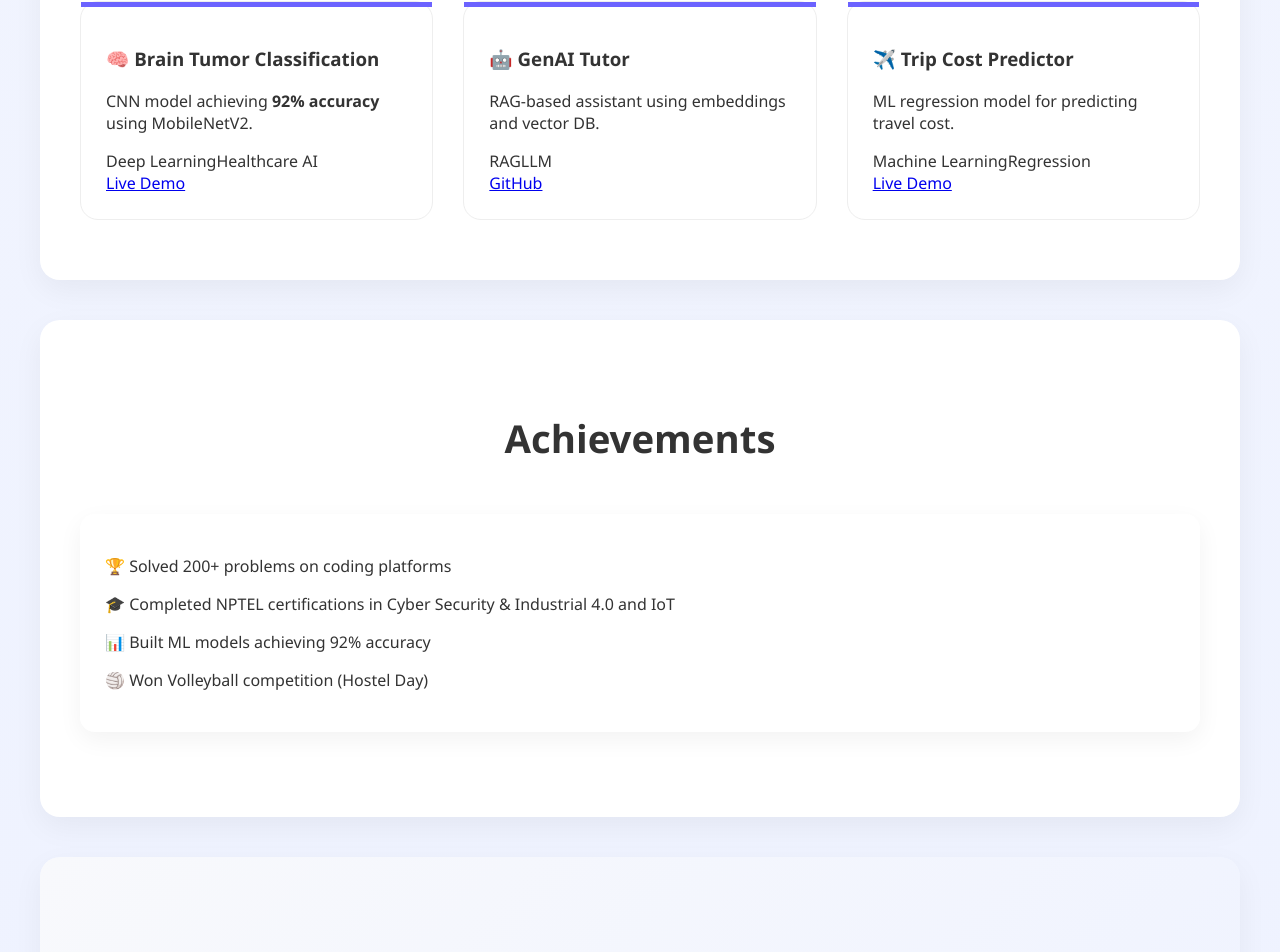
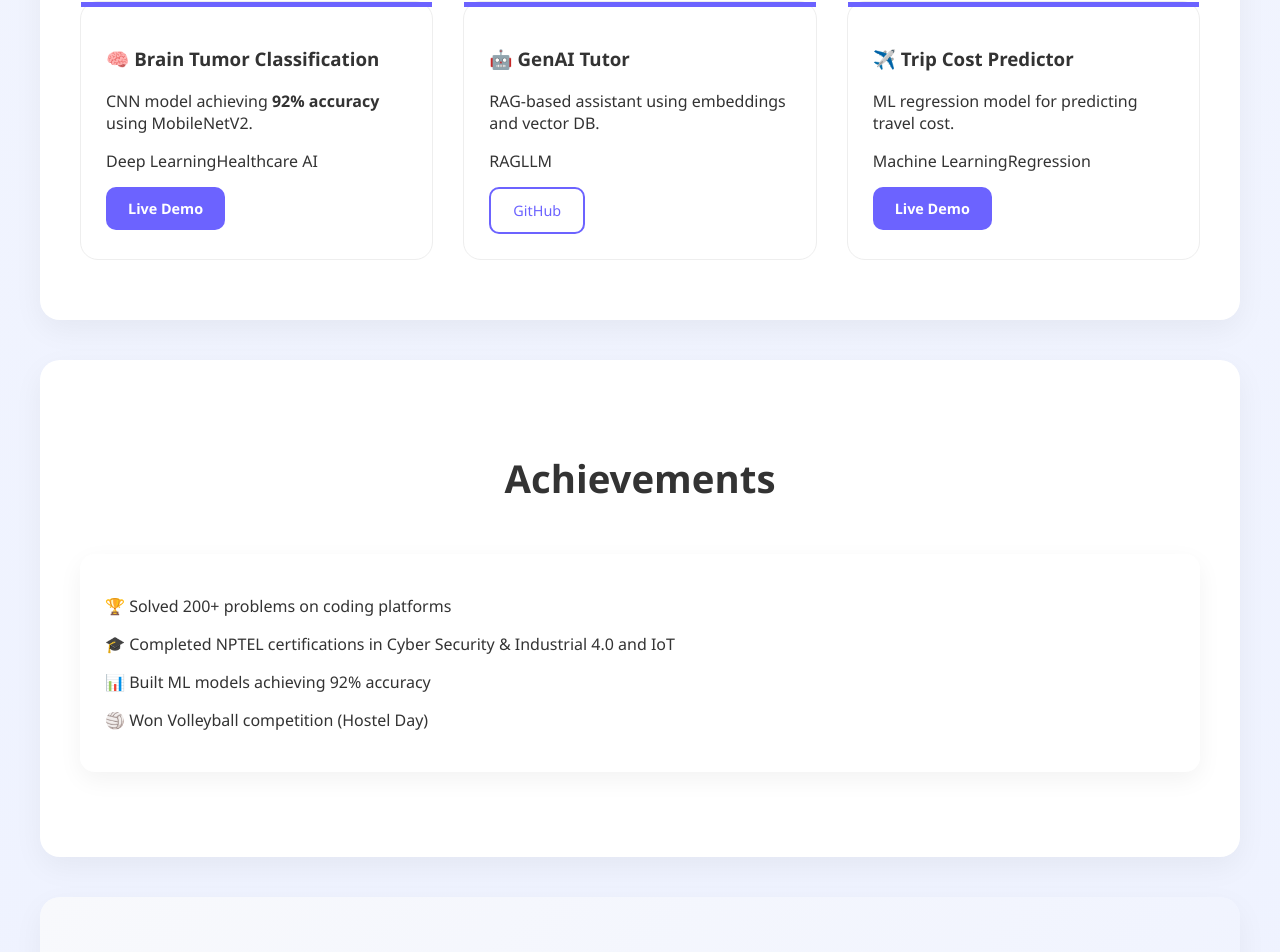
Before and after one commit to Kaviya-Balamurugan/portfolio, a React (Create React App) app: page / in a window 1280 px wide. Shown: the part 4485-5437 px from the top of the page. Built offline with nearby package versions, Linux system fonts and the light colour scheme.

Commit message:
Added premium animation UI

```diff
--- a/public/index.html
+++ b/public/index.html
@@ -2,7 +2,6 @@
 <html lang="en">
   <head>
     <meta charset="utf-8" />
-    <link rel="icon" href="%PUBLIC_URL%/favicon.ico" />
     <meta name="viewport" content="width=device-width, initial-scale=1" />
     <meta name="theme-color" content="#000000" />
     <meta
--- a/src/App.css
+++ b/src/App.css
@@ -185,6 +185,21 @@ h2 {
   display: grid;
   grid-template-columns: repeat(auto-fit, minmax(320px, 1fr));
   gap: 30px;
+}
+.project-links {
+  margin-top: 15px;
+  display: flex;
+  gap: 10px;
+}
+
+.project-links a {
+  text-decoration: none;
+  font-size: 0.9rem;
+}
+
+/* Optional hover polish */
+.project-links a:hover {
+  transform: translateY(-2px);
 }
 
 .project-card {
--- a/src/components/Projects.js
+++ b/src/components/Projects.js
@@ -9,12 +9,21 @@ function Projects() {
         <div className="project-card">
           <h3>🧠 Brain Tumor Classification</h3>
           <p>CNN model achieving <b>92% accuracy</b> using MobileNetV2.</p>
+
           <div className="tags">
             <span>Deep Learning</span>
             <span>Healthcare AI</span>
           </div>
+
           <div className="project-links">
-        <a href="https://brain-tumor-app-th2lex7glc6kubgupwet3q.streamlit.app/" target="_blank" rel="noopener noreferrer">Live Demo</a>
+            <a
+              href="https://brain-tumor-app-th2lex7glc6kubgupwet3q.streamlit.app/"
+              target="_blank"
+              rel="noopener noreferrer"
+              className="btn-primary"
+            >
+              Live Demo
+            </a>
           </div>
         </div>
 
@@ -22,12 +31,21 @@ function Projects() {
         <div className="project-card">
           <h3>🤖 GenAI Tutor</h3>
           <p>RAG-based assistant using embeddings and vector DB.</p>
+
           <div className="tags">
             <span>RAG</span>
             <span>LLM</span>
           </div>
+
           <div className="project-links">
-        <a href="https://github.com/Kaviya-Balamurugan/genai-tutor" target="_blank" rel="noopener noreferrer">GitHub</a>
+            <a
+              href="https://github.com/Kaviya-Balamurugan/genai-tutor"
+              target="_blank"
+              rel="noopener noreferrer"
+              className="btn-secondary"
+            >
+              GitHub
+            </a>
           </div>
         </div>
 
@@ -35,12 +53,21 @@ function Projects() {
         <div className="project-card">
           <h3>✈️ Trip Cost Predictor</h3>
           <p>ML regression model for predicting travel cost.</p>
+
           <div className="tags">
             <span>Machine Learning</span>
             <span>Regression</span>
           </div>
+
           <div className="project-links">
-        <a href="https://trip-cost-api.onrender.com/" target="_blank" rel="noopener noreferrer">Live Demo</a>
+            <a
+              href="https://trip-cost-api.onrender.com/"
+              target="_blank"
+              rel="noopener noreferrer"
+              className="btn-primary"
+            >
+              Live Demo
+            </a>
           </div>
         </div>
 
```
Lines whose indentation alone changed are shown as unchanged.
